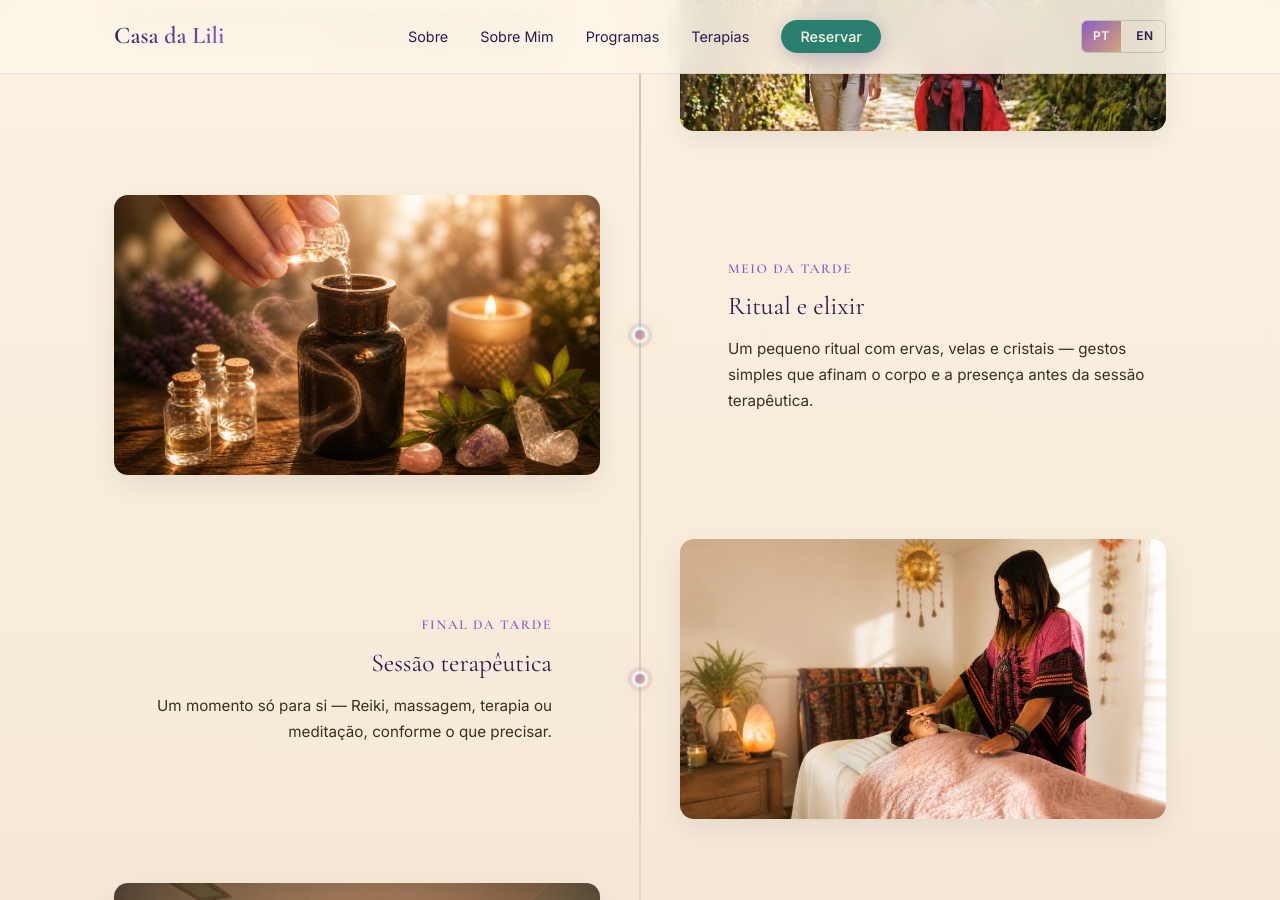
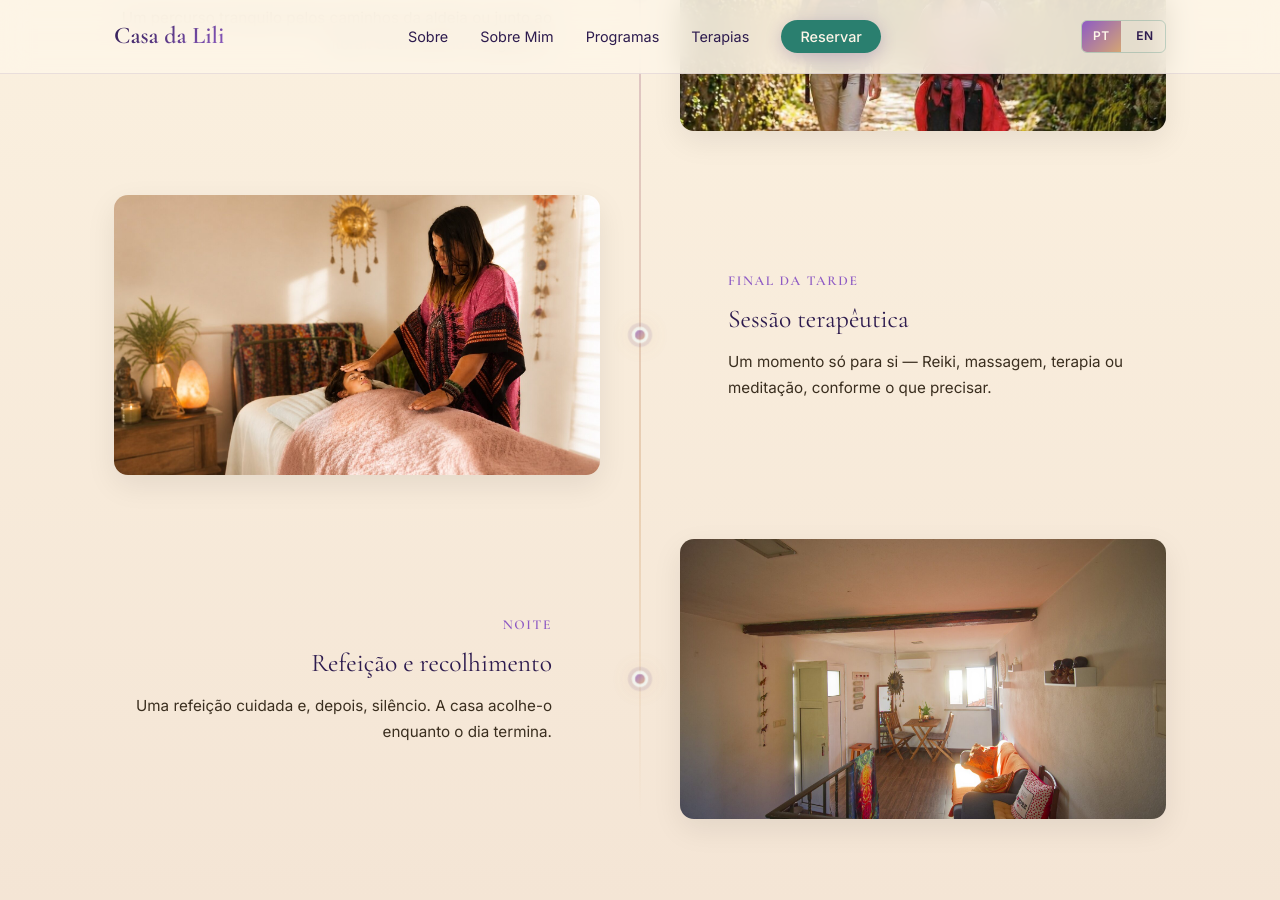
Before and after one commit to CasadaLili/casadalili.github.io, a Jekyll site: the page built from index.html, in a window 1280 px wide and 900 px high, scrolled down 3195 px. Built offline with Jekyll 4.4.1, drawn with Linux system fonts in a browser that asks for light colours; some of the changed text lies outside the part shown.

Commit message:
Update Página em Português “pt_page”

```diff
--- a/_data/pt.yml
+++ b/_data/pt.yml
@@ -73,20 +73,14 @@ day:
       heading: Movimento e respiração
       text: Uma prática suave de yoga ou respiração no terraço — com a vista do mar
         como pano de fundo.
-      image: img/yoga-meditation.jpg
-      image_alt: Meditação com chakras alinhados, em ambiente sereno
+      image: img/elixir-bottle.jpg
+      image_alt: Frasco de elixir com lavanda, vela e cristais
     - time: Tarde
       heading: Caminhada na natureza
       text: Um percurso tranquilo pelos caminhos da aldeia ou junto ao litoral. Sem
         destino obrigatório.
       image: img/nature-walk.jpg
       image_alt: Caminhada na natureza por caminhos de pedra
-    - time: Meio da Tarde
-      heading: Ritual e elixir
-      text: Um pequeno ritual com ervas, velas e cristais — gestos simples que
-        afinam o corpo e a presença antes da sessão terapêutica.
-      image: img/elixir-bottle.jpg
-      image_alt: Frasco de elixir com lavanda, vela e cristais
     - time: Final da Tarde
       heading: Sessão terapêutica
       text: Um momento só para si — Reiki, massagem, terapia ou meditação, conforme o
@@ -111,8 +105,8 @@ programmes:
         - Acolhimento e conversa inicial
         - Pequeno-almoço e uma refeição principal
         - Caminhada suave na natureza
-        - 1 sessão terapêutica individual
-        - 1 momento de yoga, respiração ou meditação
+        - Sessão terapêutica individual
+        - Momento de yoga, respiração ou meditação
       price: A partir de 90€
       featured: false
       badge: ""
```
